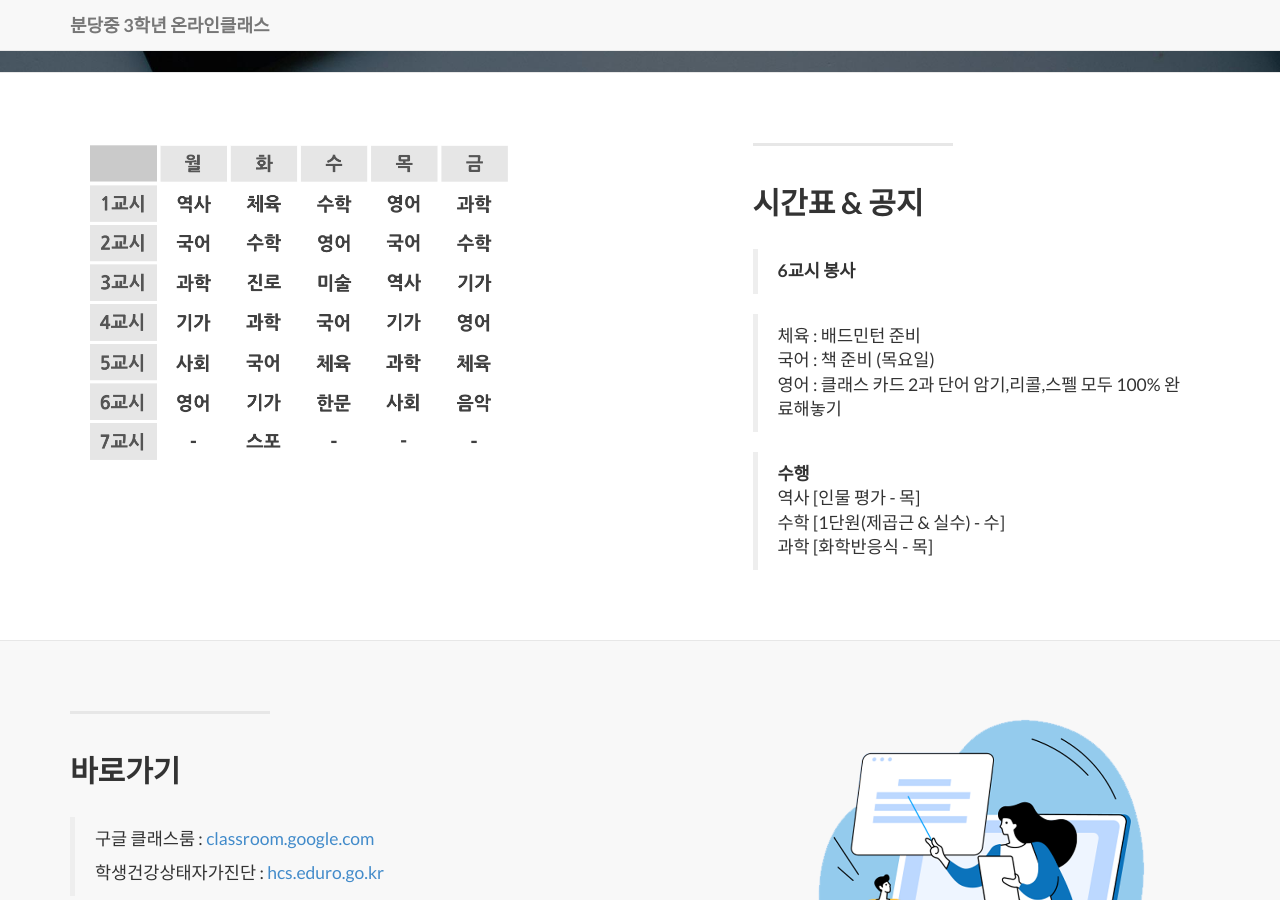
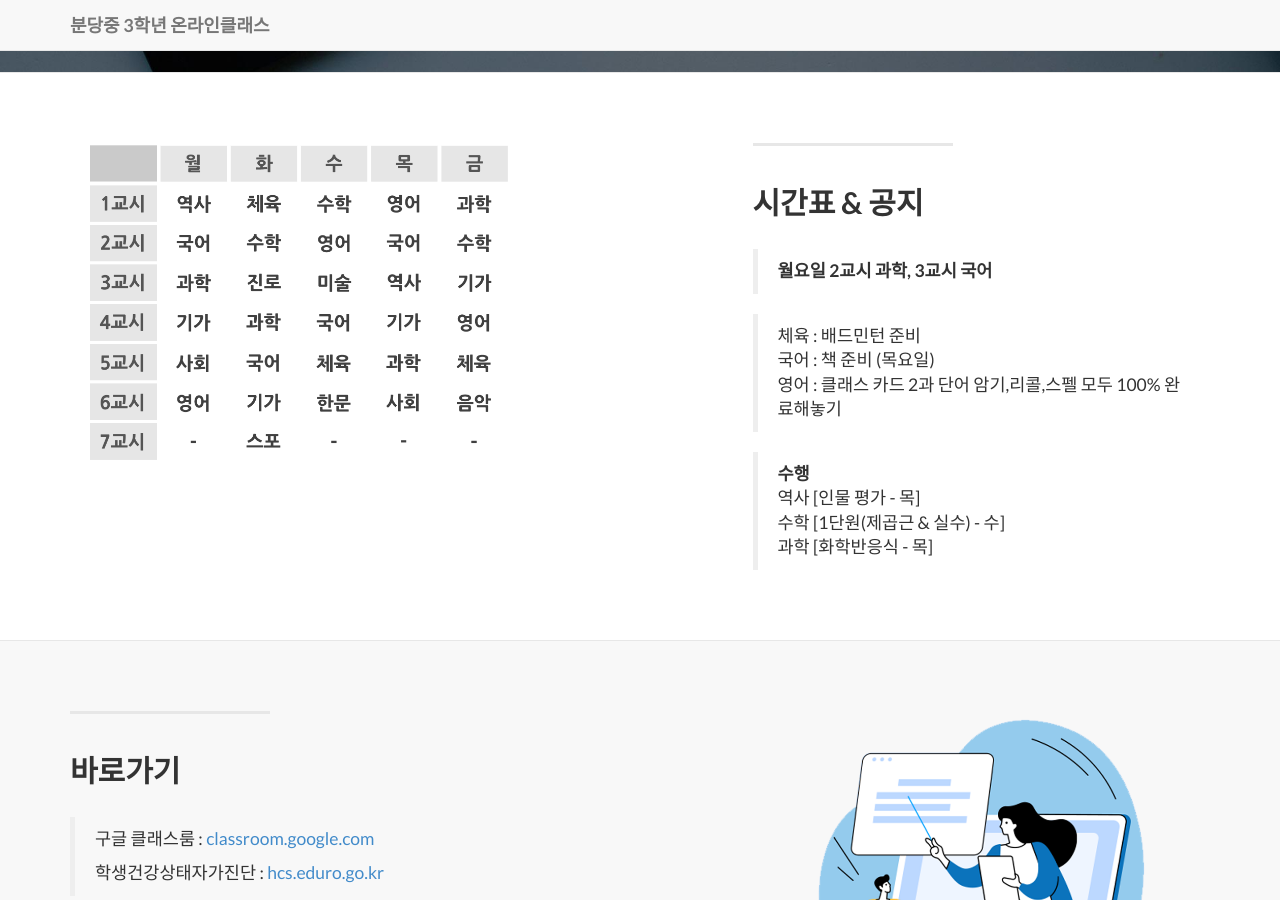
Before and after one commit to bundang-ms-2021/oncl, a Jekyll site: the page built from index.html, in a window 1280 px wide and 900 px high, scrolled down 722 px. Built offline with Jekyll 4.4.1, drawn with Linux system fonts in a browser that asks for light colours; nearby versions of some CDN libraries; library files that are not in the unit come from our copies.

Commit message:
Update 2014-09-21-services-1.markdown

```diff
--- a/_posts/2014-09-21-services-1.markdown
+++ b/_posts/2014-09-21-services-1.markdown
@@ -6,7 +6,7 @@ title: 시간표 & 공지
 description: |
 ---
 
-  > **6교시 봉사**
+  > **월요일 2교시 과학, 3교시 국어**
 
   > 체육 : 배드민턴 준비
   > 국어 : 책 준비 (목요일)
```
